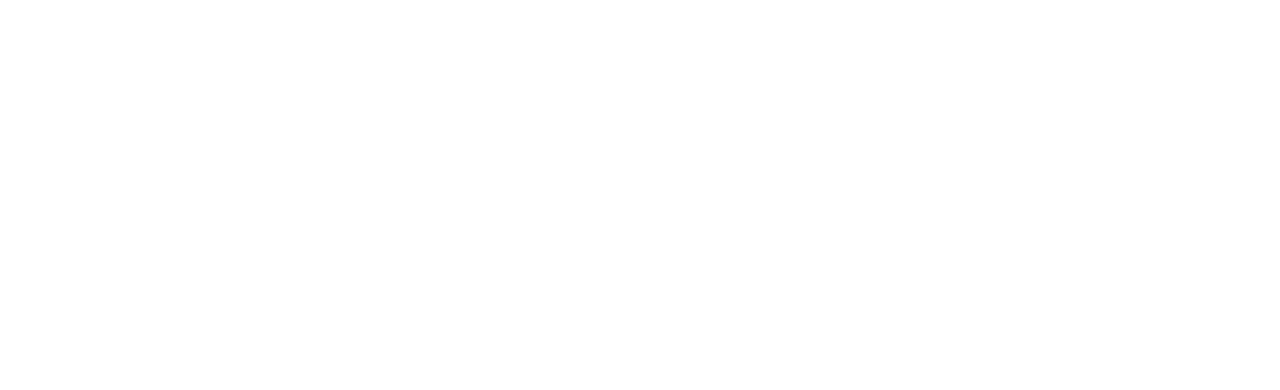
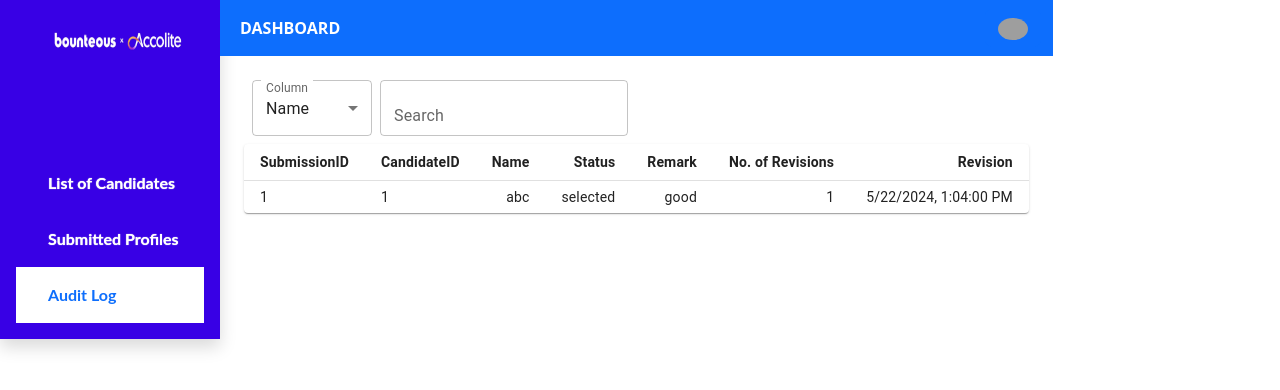
Before and after one commit to anushka-accolite/Client-Submission-Tracker, a React (Create React App) app in the folder client-submission/package/: page /audit in a window 1280 px wide. Before the commit this address had no page. Shown: the top 390 px of the page. Built offline with nearby package versions, Linux system fonts and the light colour scheme; grey boxes are pictures that could not be loaded; the HTML template or start-up script is replaced by a standard one.

Commit message:
audit log added

```diff
--- a/client-submission/package/src/layouts/Sidebar.js
+++ b/client-submission/package/src/layouts/Sidebar.js
@@ -49,7 +49,9 @@
   },
   // Add more user-specific navigation items here
   {
-
+    title: "Audit Log",
+    href: "/audit",
+    icon: "bi bi-activity",
   }
 ];
 
@@ -60,7 +62,7 @@
   let location = useLocation();
 
   // const navigation = role === "admin" ? adminNavigation : userNavigation;
-  const navigation = localStorage.getItem("role") === "admin" ? adminNavigation : userNavigation;
+  const navigation = localStorage.getItem("role") === "user" ? adminNavigation : userNavigation;
 
   return (
     <div className="p-3">
--- a/client-submission/package/src/routes/Router.js
+++ b/client-submission/package/src/routes/Router.js
@@ -16,6 +16,7 @@
 const Listofam = lazy(() => import("../views/ui/Admin/Listofam.js"));
 const AM=lazy(() => import("../views/ui/User/AM.js"));
 const Listofcandidates=lazy(() => import("../views/ui/User/Listofcandidate.js"));
+const AuditLog=lazy(() => import("../views/ui/User/AuditLog.js"));
 const SubmittedProfile=lazy(()=> import("../views/ui/User/SubmittedProfile.js"));
 const EditProfile=lazy(()=> import("../views/ui/Admin/EditProfile.js"));
 const LoginForm=lazy(()=> import("../views/ui/LoginPage/LoginForm.js"));
@@ -44,6 +45,7 @@
       {path:"/listofcandidates",exact:true,element:<Listofcandidates/>},
       {path:"/profile",exact:true,element:<SubmittedProfile/>},
       {path:"/myprofile",exact:true,element:<EditProfile/>},
+      {path:"/audit",exact:true,element:<AuditLog/>},
       // {path:"/loginform",exact:true,element:<LoginForm/>},
       {path:"/myaccount",exact:true,element:<MyAccount/>}
     ],
--- /dev/null
+++ b/client-submission/package/src/views/ui/User/AuditLog.js
@@ -0,0 +1,100 @@
+import React, { useState } from 'react';
+import Table from '@mui/material/Table';
+import TableBody from '@mui/material/TableBody';
+import TableCell from '@mui/material/TableCell';
+import TableContainer from '@mui/material/TableContainer';
+import TableHead from '@mui/material/TableHead';
+import TableRow from '@mui/material/TableRow';
+import Paper from '@mui/material/Paper';
+import TextField from '@mui/material/TextField';
+import MenuItem from '@mui/material/MenuItem';
+import Select from '@mui/material/Select';
+import InputLabel from '@mui/material/InputLabel';
+import FormControl from '@mui/material/FormControl';
+import '../../css/auditlog.css';
+
+function createData(s_id, c_id, name, status, remark, revtype, rev) {
+    return { s_id, c_id, name, status, remark, revtype, rev };
+}
+
+export default function AuditLog() {
+    const [selectedColumn, setSelectedColumn] = useState('Name');
+    const [searchTerm, setSearchTerm] = useState('');
+    const [sortOrder, setSortOrder] = useState('asc');
+    const [rows, setRows] = useState([
+        createData(1, 1, 'abc', 'selected', 'good', 1, new Date(2024, 4, 22, 13, 4)),
+    ]);
+
+    const handleColumnChange = (event) => {
+        setSelectedColumn(event.target.value);
+    };
+
+    const handleSearchTermChange = (event) => {
+        setSearchTerm(event.target.value);
+    };
+
+    return (
+        <div>
+            <FormControl sx={{ m: 1, minWidth: 120 }} style={{ marginTop: "0.2px" }}>
+                <InputLabel id="column-label">Column</InputLabel>
+                <Select
+                    labelId="column-label"
+                    id="column-select"
+                    value={selectedColumn}
+                    label="Column"
+                    onChange={handleColumnChange}
+                >
+                    <MenuItem value="S_id">SubmissionID</MenuItem>
+                    <MenuItem value="C_id">CandidateID</MenuItem>
+                    <MenuItem value="Name">Name</MenuItem>
+                    <MenuItem value="Status">Status</MenuItem>
+                    <MenuItem value="Remark">Remark</MenuItem>
+                    <MenuItem value="Revisions">No. of Revisions</MenuItem>
+                    <MenuItem value="RevOn">Revision</MenuItem>
+                </Select>
+            </FormControl>
+            <TextField
+                id="search"
+                label="Search"
+                variant="outlined"
+                value={searchTerm}
+                onChange={handleSearchTermChange}
+            />
+            <TableContainer component={Paper}>
+                <Table sx={{ minWidth: 650 }} size="small" aria-label="a dense table">
+                    <TableHead>
+                        <TableRow>
+                            <TableCell><b>SubmissionID</b></TableCell>
+                            <TableCell><b>CandidateID</b></TableCell>
+                            <TableCell align="right"><b>Name</b></TableCell>
+                            <TableCell align="right"><b>Status</b></TableCell>
+                            <TableCell align="right"><b>Remark</b></TableCell>
+                            <TableCell align="right"><b>No. of Revisions</b></TableCell>
+                            <TableCell align="right"><b>Revision</b></TableCell>
+                        </TableRow>
+                    </TableHead>
+                    <TableBody>
+                        {rows
+                            .filter(row => row[selectedColumn.toLowerCase()] && row[selectedColumn.toLowerCase()].toString().toLowerCase().includes(searchTerm.toLowerCase()))
+                            .map((row) => (
+                                <TableRow
+                                    key={row.s_id}
+                                    sx={{ '&:last-child td, &:last-child th': { border: 0 } }}
+                                >
+                                    <TableCell component="th" scope="row">
+                                        {row.s_id}
+                                    </TableCell>
+                                    <TableCell>{row.c_id}</TableCell>
+                                    <TableCell align="right">{row.name}</TableCell>
+                                    <TableCell align="right">{row.status}</TableCell>
+                                    <TableCell align="right">{row.remark}</TableCell>
+                                    <TableCell align="right">{row.revtype}</TableCell>
+                                    <TableCell align="right">{row.rev.toLocaleString()}</TableCell>
+                                </TableRow>
+                            ))}
+                    </TableBody>
+                </Table>
+            </TableContainer>
+        </div>
+    );
+}
```
Also changed, not shown: client-submission/package/src/views/css/auditlog.css (added), 1 other file (tests, documents, lock files or other folders).
